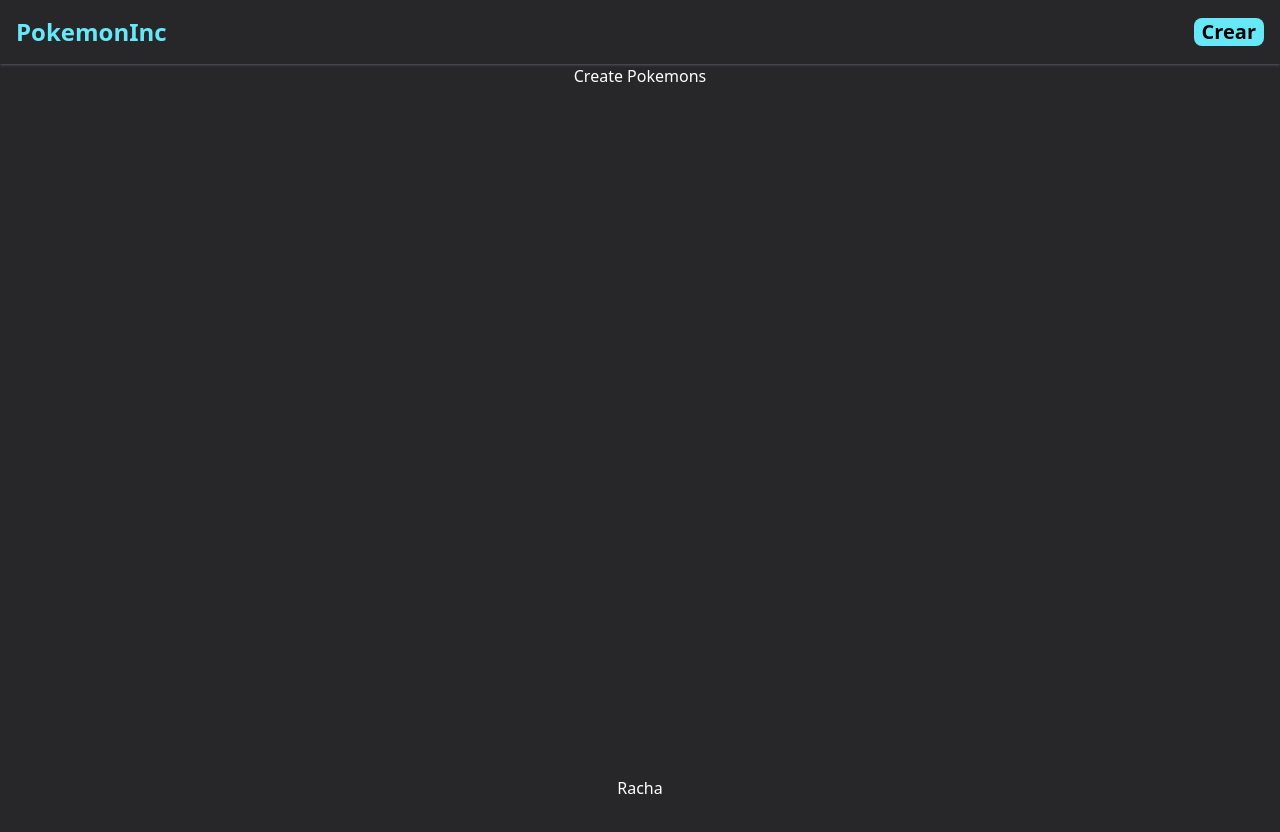
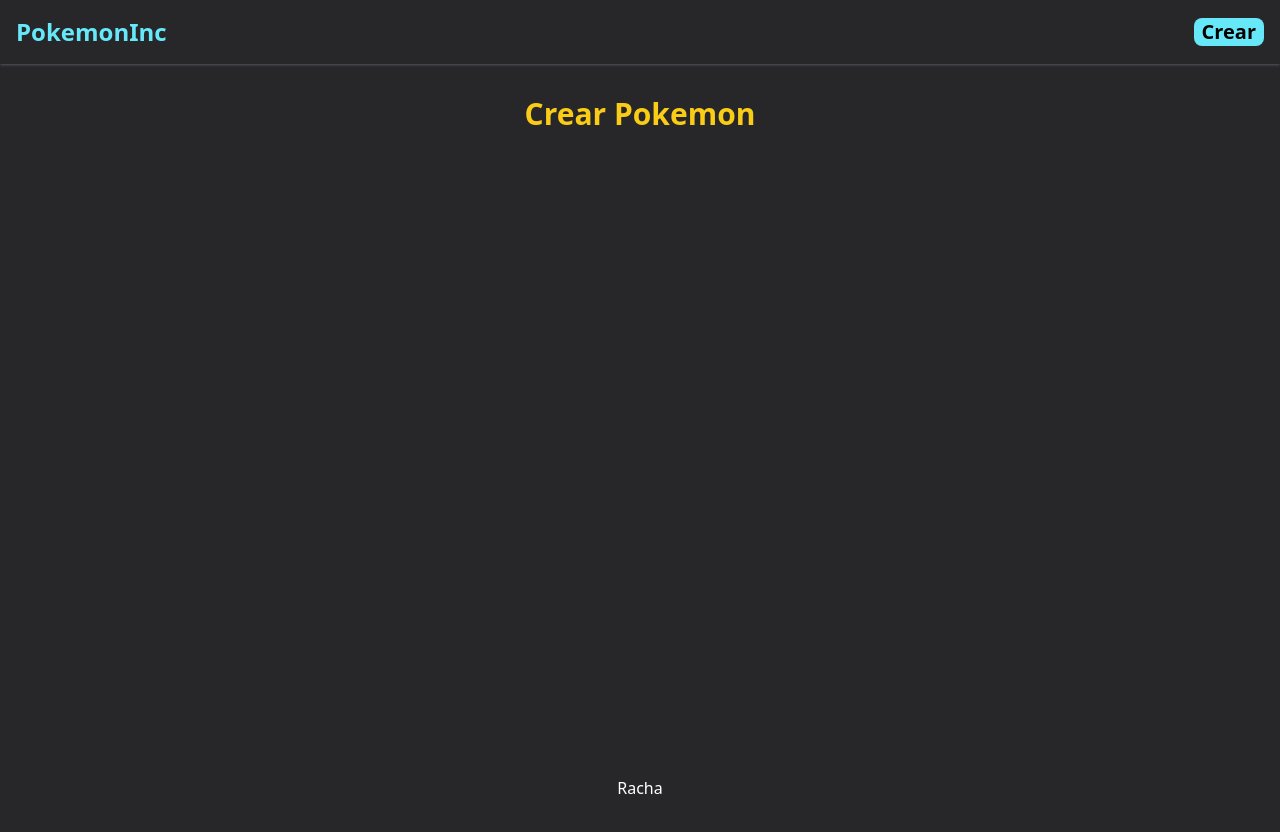
Before and after one commit to Racha777/pokemon-inc-2, a React (Create React App) app: page /pokemons/create in a window 1280 px wide. Shown: the top 832 px of the page. Built offline with nearby package versions, Linux system fonts and the light colour scheme.

Commit message:
Pokemons Create

```diff
--- a/src/App.jsx
+++ b/src/App.jsx
@@ -2,6 +2,7 @@
 import { PokemonsProvider } from "./context/PokemonsContext";
 import "./App.css";
 import PokemonsLayout from "./layouts/Pokemons/PokemonsLayout";
+import PokemonsCreate from "./pages/pokemons/PokemonsCreate";
 
 function App() {
   return (
@@ -9,7 +10,7 @@
       <Routes>
         <Route path="/" element={<Navigate to="/pokemons" replace={true} />} />
         <Route path="/pokemons" element={<PokemonsLayout />}>
-          <Route path="create" element={<h2>Create Pokemons</h2>} />
+          <Route path="create" element={<PokemonsCreate/>} />
           <Route path="update" element={<h2>Update Pokemons</h2>} />
           <Route index element={<h2>Pokemons</h2>} />
         </Route>
--- a/src/layouts/Pokemons/PokemonsLayout.jsx
+++ b/src/layouts/Pokemons/PokemonsLayout.jsx
@@ -3,8 +3,6 @@
 import usePokemons from "../../hooks/usePokemons";
 
 const PokemonsLayout = () => {
-  const context=usePokemons();
-  console.log(context);
   const applicationName="PokemonInc";
 
   return (
@@ -12,7 +10,7 @@
       <Header
         applicationName={applicationName}
       />
-      <main className="text-center pt-16 pb-8">
+      <main className="pt-16 pb-8">
         <Outlet></Outlet>
       </main>
       <footer className="mt-auto text-center">Racha</footer>
--- /dev/null
+++ b/src/pages/pokemons/PokemonsCreate.jsx
@@ -0,0 +1,13 @@
+const PokemonsCreate = () => {
+  return (
+    <section className="py-8">
+      <div className="flex flex-col gap-8 container mx-auto px-8 md:px-4">
+        <h2 className="text-yellow-400 text-3xl text-center font-bold">
+          Crear Pokemon
+        </h2>
+      </div>
+    </section>
+  );
+};
+
+export default PokemonsCreate;
```
